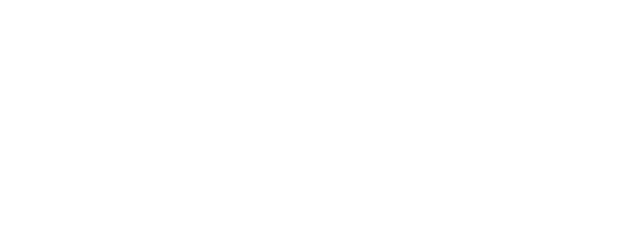
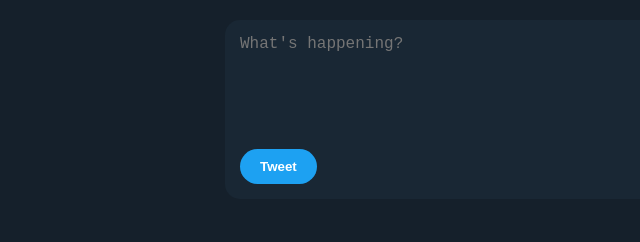
Before and after one commit to JH3210/ASSESMENT-TASK-2, a website: page myPWA/frontend/index.html in a window 1280 px wide. Shown: the whole page, without its empty margins (135-775 px from the left). Drawn offline with Linux system fonts and the light colour scheme.

Commit message:
Began designing app
Made simple twitter type layout and added a tweet box as well as styled the app

```diff
--- a/myPWA/frontend/index.html
+++ b/myPWA/frontend/index.html
@@ -3,9 +3,16 @@
 <head>
     <meta charset="UTF-8">
     <meta name="viewport" content="width=device-width, initial-scale=1.0">
-    <title>Document</title>
+    <title>My Twitter-like PWA</title>
+    <link rel="stylesheet" href="https://cdnjs.cloudflare.com/ajax/libs/font-awesome/6.5.1/css/all.min.css">
+    <link rel="stylesheet" href="style.css">
 </head>
 <body>
-
+    <div class="container">
+        <div class="tweet-box">
+            <textarea class="tweet-input" placeholder="What's happening?"></textarea>
+            <button class="tweet-button">Tweet</button>
+        </div>
+    </div>
 </body>
 </html>
--- a/myPWA/frontend/style.css
+++ b/myPWA/frontend/style.css
@@ -0,0 +1,49 @@
+* {
+    margin: 0;
+    padding: 0;
+    box-sizing: border-box;
+}
+
+body {
+    font-family: Arial, sans-serif;
+    background-color: #15202b;
+    color: white;
+}
+
+.container {
+    max-width: 600px;
+    margin: 0 auto;
+    padding: 20px;
+}
+
+.tweet-box {
+    background-color: #192734;
+    border-radius: 15px;
+    padding: 15px;
+    margin-bottom: 20px;
+}
+
+.tweet-input {
+    width: 100%;
+    min-height: 100px;
+    background-color: transparent;
+    border: none;
+    color: white;
+    font-size: 16px;
+    resize: none;
+    margin-bottom: 10px;
+}
+
+.tweet-input:focus {
+    outline: none;
+}
+
+.tweet-button {
+    background-color: #1da1f2;
+    color: white;
+    border: none;
+    padding: 10px 20px;
+    border-radius: 20px;
+    font-weight: bold;
+    cursor: pointer;
+}
```
Also changed, not shown: myPWA/frontend/Profilepic.png (added).
